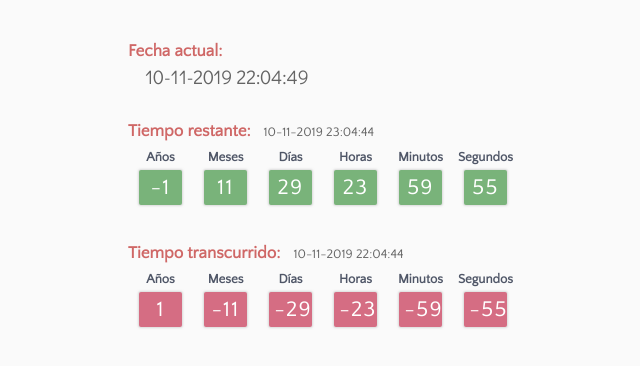
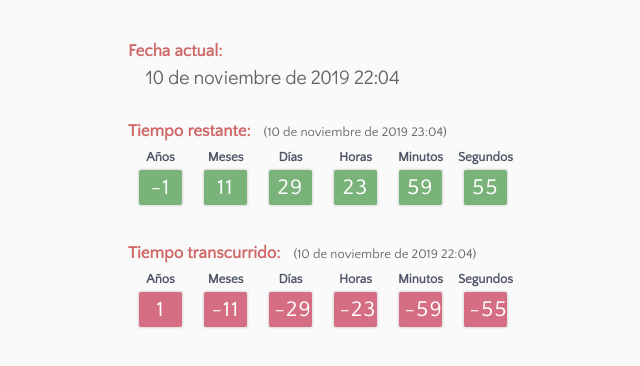
Before and after one commit to franlopezm/countdown, a React (Create React App) app: page / in a window 1280 px wide. Shown: the top 366 px of the page, without its empty margins (317-957 px from the left). Built offline with nearby package versions, Linux system fonts and the light colour scheme.

Commit message:
Added moment locale "es"

```diff
--- a/src/components/App.js
+++ b/src/components/App.js
@@ -1,14 +1,16 @@
 import React, { useState, useEffect } from 'react'
 import moment from 'moment'
+import "./app.scss"
 import 'moment-timezone'
-import "./app.scss"
+import 'moment/locale/es'
 
 import urlParams from '../utils/urlParams'
 import CountDownAndUp from './CountDownAndUp'
 
+moment.locale('es')
+
 const params = urlParams()
 const endDate = moment(params.endDate).tz(params.timezone)
-
 
 function tick(setDate) {
 	setDate(new Date())
@@ -43,13 +45,13 @@ function Clock(props) {
 
 			<div className="date_box">
 				<p className="date_box-title"><strong>Fecha actual:</strong></p>
-				<p className="date_box-date">{moment(date).format('DD-MM-YYYY HH:mm:ss')}</p>
+				<p className="date_box-date">{moment(date).format('LLL')}</p>
 			</div>
 
 			<div className="date_box">
 				<p className="date_box-title mb_0_5">
 					<strong>Tiempo restante:</strong>
-					<span>{endDate.format('DD-MM-YYYY HH:mm:ss')}</span>
+					<span>({endDate.format('LLL')})</span>
 				</p>
 
 				<CountDownAndUp
@@ -61,7 +63,7 @@ function Clock(props) {
 			<div className="date_box mt_0_8">
 				<p className="date_box-title mb_0_5">
 					<strong>Tiempo transcurrido:</strong>
-					<span>{moment(params.initDate).format('DD-MM-YYYY HH:mm:ss')}</span>
+					<span>({moment(params.initDate).format('LLL')})</span>
 				</p>
 
 				<CountDownAndUp
```
